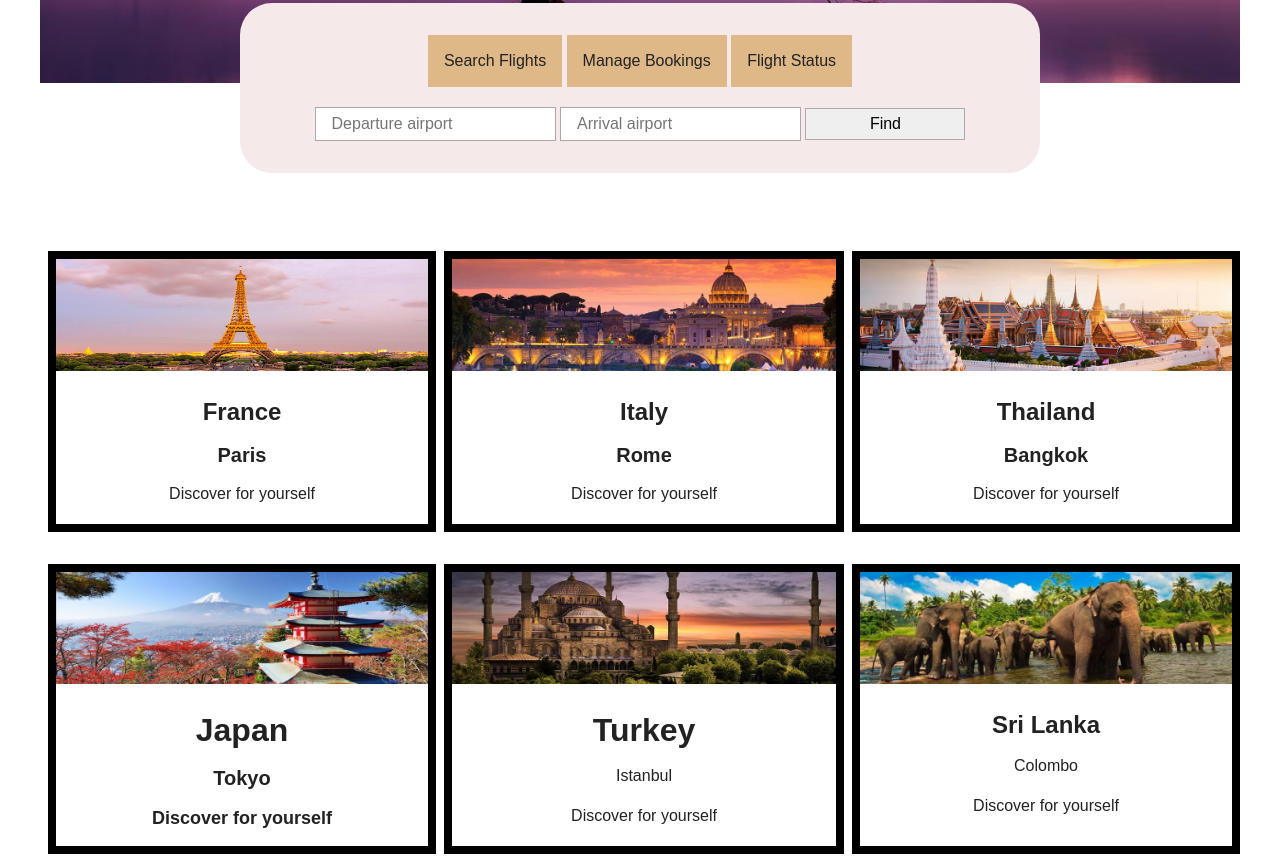
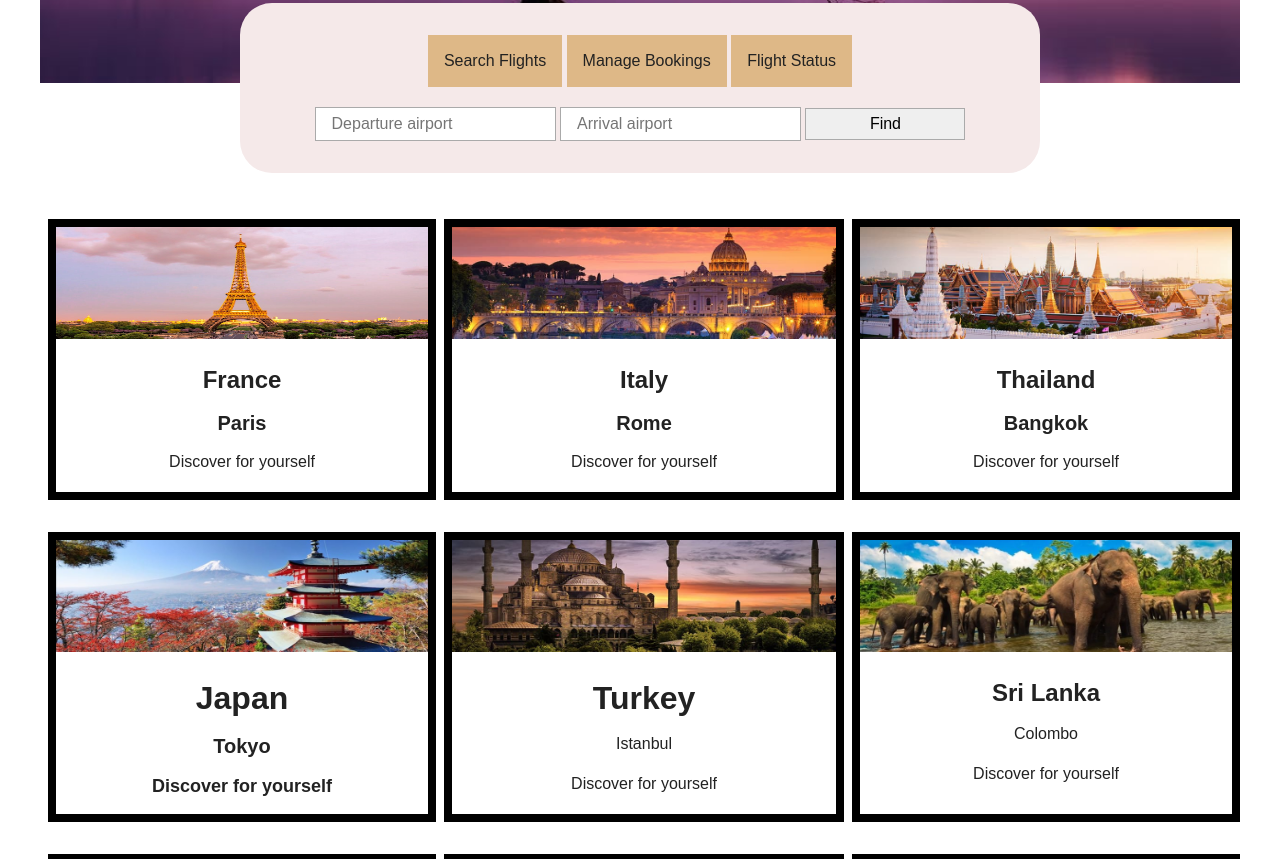
Before and after one commit to Saira-Web/kayak-redesigning-project, a plain HTML site: page index.html in a window 1280 px wide. Shown: the part 449-1308 px from the top of the page. Drawn offline with Linux system fonts and the light colour scheme.

Commit message:
padding top for destinations reduced to 6em

```diff
--- a/css/default.css
+++ b/css/default.css
@@ -157,7 +157,7 @@ width: 10em;
 
 }
 .list-destination{
-    margin-top: 8em;
+    margin-top: 6em;
     display: grid;
     grid-template-columns: 33fr 34fr 33fr;
 
```
